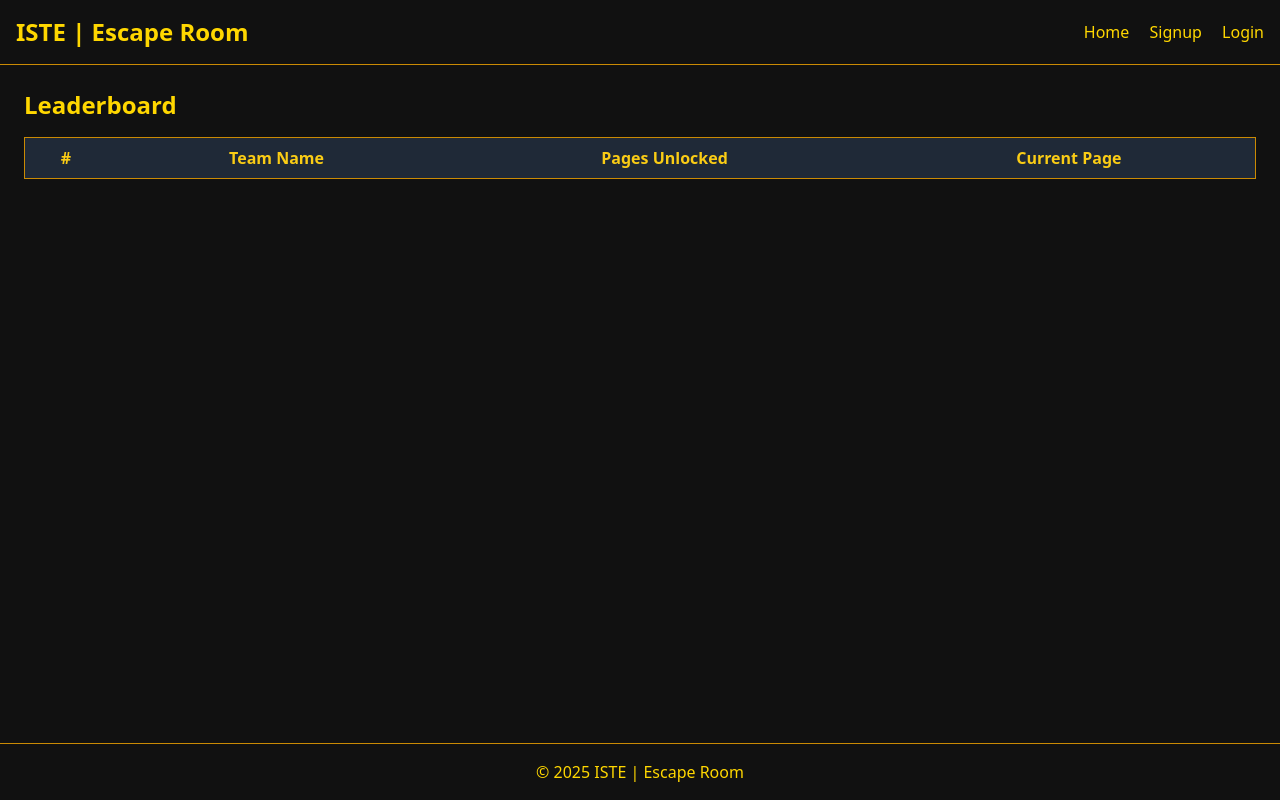
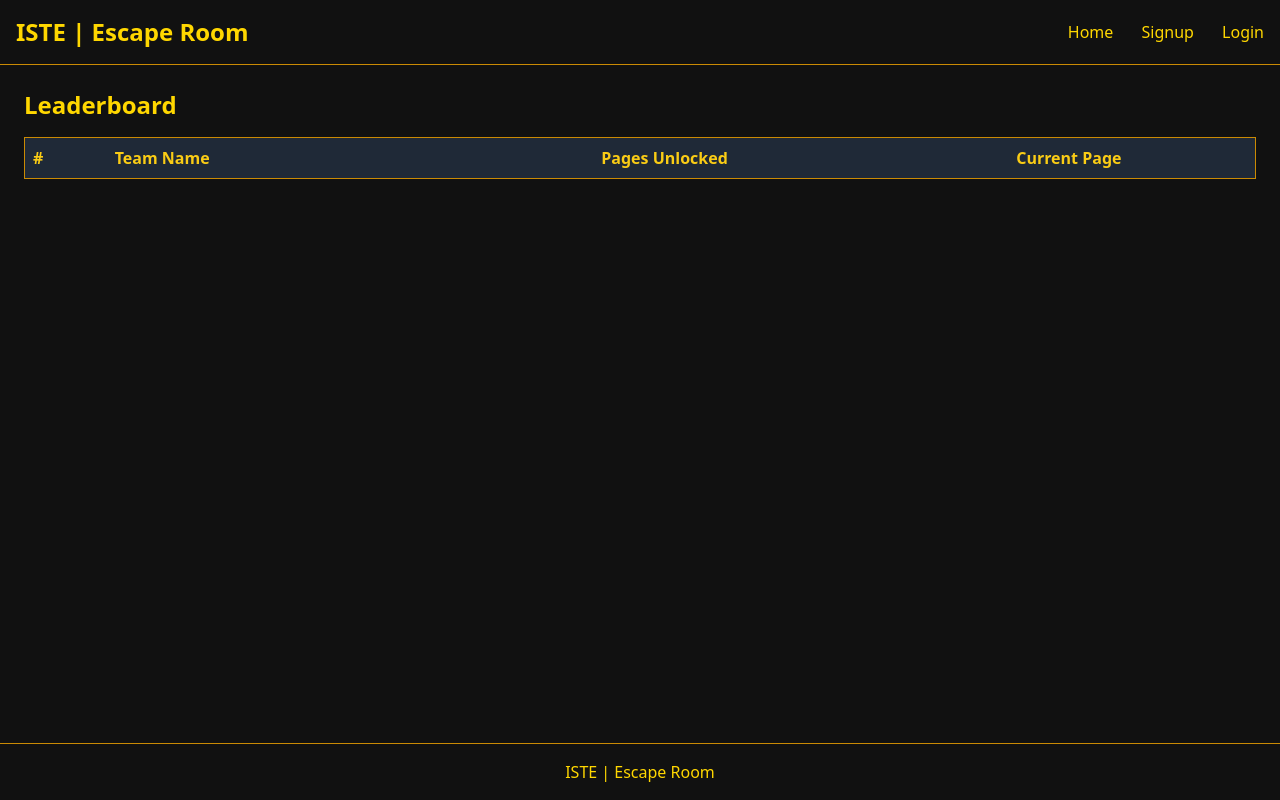
Before and after one commit to AshKumar0807/escape_room_2, a Flask app: page /leaderboard in a window 1280 px wide. Run offline with Flask 3, Linux system fonts and the light colour scheme; lists and menus that the app fills with data are empty; some libraries are stand-ins or nearby versions.

Commit message:
pages fix and leaderboard fix

```diff
--- a/app.py
+++ b/app.py
@@ -115,6 +115,60 @@ def login():
 
     return render_template("login.html")
 
+# @app.route("/page", methods=["GET", "POST"])
+# def page():
+#     team_name = session.get("team_name")
+#     if not team_name:
+#         flash("Please signup or login first!")
+#         return redirect(url_for("signup"))
+
+#     team = Team.query.filter_by(name=team_name).first()
+#     if not team:
+#         flash("Team not found!")
+#         return redirect(url_for("signup"))
+
+#     # Get current page
+#     page = None
+#     if team.current_page_id:
+#         page = Page.query.get(team.current_page_id)
+
+#     if not page:
+#         # New team: assign first page
+#         first_page = Page.query.order_by(Page.id).first()
+#         if first_page:
+#             team.current_page_id = first_page.id
+#             db.session.commit()
+#             page = first_page
+#         else:
+#             return "All pages completed! 🎉"
+
+#     code_unlocked = False
+#     unlock_code = None
+
+#     if request.method == "POST":
+#         answer = request.form.get("answer", "").strip().lower()
+
+#         if answer == page.answer.lower():
+#             code_unlocked = True
+#             unlock_code = page.unlock_code
+
+#             if not TeamProgress.query.filter_by(team_id=team.id, page_id=page.id).first():
+#                 db.session.add(TeamProgress(team_id=team.id, page_id=page.id))
+#                 db.session.commit()
+
+#             #next page
+#             team.last_key = unlock_code
+#             next_page = Page.query.filter(Page.id > page.id).order_by(Page.id).first()
+#             team.current_page_id = next_page.id if next_page else None
+#             db.session.commit()
+
+#             flash(f"✅ Correct!")
+#             return redirect(url_for("page"))
+#         else:
+#             flash("❌ Incorrect! Try again.")
+
+#     return render_template("page.html", page=page, code_unlocked=code_unlocked, unlock_code=unlock_code)
+
 @app.route("/page", methods=["GET", "POST"])
 def page():
     team_name = session.get("team_name")
@@ -127,10 +181,12 @@ def page():
         flash("Team not found!")
         return redirect(url_for("signup"))
 
+    # Check if the team has already completed all pages
+    if team.current_page_id is None:
+        return render_template("completion.html", team_name=team_name)
+
     # Get current page
-    page = None
-    if team.current_page_id:
-        page = Page.query.get(team.current_page_id)
+    page = Page.query.get(team.current_page_id)
 
     if not page:
         # New team: assign first page
@@ -140,7 +196,7 @@ def page():
             db.session.commit()
             page = first_page
         else:
-            return "All pages completed! 🎉"
+            return render_template("completion.html", team_name=team_name)
 
     code_unlocked = False
     unlock_code = None
@@ -156,20 +212,30 @@ def page():
                 db.session.add(TeamProgress(team_id=team.id, page_id=page.id))
                 db.session.commit()
 
-            #next page
+            # Record the last key
             team.last_key = unlock_code
+
+            # Find next page
             next_page = Page.query.filter(Page.id > page.id).order_by(Page.id).first()
-            team.current_page_id = next_page.id if next_page else None
+
+            if next_page:
+                team.current_page_id = next_page.id
+            else:
+                # No more pages - mark as completed
+                team.current_page_id = None
+
             db.session.commit()
 
-            flash(f"✅ Correct!")
-            return redirect(url_for("page"))
+            if next_page:
+                flash("✅ Correct!")
+                return redirect(url_for("page"))
+            else:
+                # All challenges completed!
+                return render_template("completion.html", team_name=team_name)
         else:
             flash("❌ Incorrect! Try again.")
 
     return render_template("page.html", page=page, code_unlocked=code_unlocked, unlock_code=unlock_code)
-
-
 
 @app.route("/leaderboard")
 def leaderboard():
--- a/templates/add_page.html
+++ b/templates/add_page.html
@@ -1,5 +1,6 @@
 {% extends "base.html" %}
 {% block content %}
+<!-- THIS PAGE IS NOT IN USE -->
 <div class="max-w-2xl mx-auto mt-6 bg-gray-900 p-6 rounded shadow">
     <h2 class="text-2xl font-bold mb-4">Add New Page</h2>
     <form method="POST">
@@ -27,4 +28,5 @@
         <button type="submit" class="btn w-full">Add Page</button>
     </form>
 </div>
+
 {% endblock %}
--- a/templates/base.html
+++ b/templates/base.html
@@ -32,17 +32,17 @@
     <header class="p-4 flex justify-between items-center border-b border-yellow-600">
         <h1 class="text-2xl font-bold">ISTE | Escape Room</h1>
         <nav>
-            <a href="{{ url_for('index') }}" class="mr-4">Home</a>
+            <a href="{{ url_for('index') }}" class="mr-6">Home</a>
 
             {% if session.get('team_name') %}
             <a href="{{ url_for('leaderboard') }}" class="mr-4">Leaderboard</a>
-            <a href="{{ url_for('logout') }}" class="mr-4">Logout</a>
+            <a href="{{ url_for('logout') }}" class="mr-6">Logout</a>
             {% endif %}
             {% if session.get('is_admin') %}
-            <a href="{{ url_for('admin_logout') }}" class="mr-4">Admin Logout</a>
+            <a href="{{ url_for('admin_logout') }}" class="mr-6">Admin Logout</a>
             {% endif %}
             {% if not session.get('team_name') and not session.get('is_admin') %}
-            <a href="{{ url_for('signup') }}" class="mr-4">Signup</a>
+            <a href="{{ url_for('signup') }}" class="mr-6">Signup</a>
             <a href="{{ url_for('login') }}">Login</a>
             {% endif %}
         </nav>
@@ -62,7 +62,7 @@
     </main>
 
     <footer class="p-4 text-center border-t border-yellow-600">
-        &copy; 2025 ISTE | Escape Room
+        ISTE | Escape Room
     </footer>
 
 </body>
--- a/templates/leaderboard.html
+++ b/templates/leaderboard.html
@@ -1,7 +1,7 @@
 {% extends "base.html" %}
 {% block content %}
 <h2 class="text-2xl font-bold mb-4">Leaderboard</h2>
-<table class="w-full border border-yellow-600 rounded">
+<!-- <table class="w-full border border-yellow-600 rounded">
     <thead>
         <tr class="bg-gray-800 text-yellow-400">
             <th class="p-2 border-b border-yellow-600">#</th>
@@ -13,12 +13,33 @@
     <tbody>
         {% for team in leaderboard%}
         <tr class="border-b border-yellow-600">
-            <td class="p-2">{{ team.id }}</td>
+            <td class="p-2">{{ loop.index }}</td>
             <td class="p-2">{{ team.team_name }}</td>
             <td class="p-2">{{ team.pages_unlocked }}</td>
             <td class="p-2">{{ team.current_page }}</td>
         </tr>
         {% endfor %}
     </tbody>
+</table> -->
+<table class="w-full table-auto border-collapse border border-yellow-600 rounded">
+    <thead>
+        <tr class="bg-gray-800 text-yellow-400">
+            <th class="p-2 border-b border-yellow-600 text-left">#</th>
+            <th class="p-2 border-b border-yellow-600 text-left">Team Name</th>
+            <th class="p-2 border-b border-yellow-600 text-center">Pages Unlocked</th>
+            <th class="p-2 border-b border-yellow-600 text-center">Current Page</th>
+        </tr>
+    </thead>
+    <tbody>
+        {% for team in leaderboard %}
+        <tr class="border-b border-yellow-600">
+            <td class="p-2 text-left">{{ loop.index }}</td>
+            <td class="p-2 text-left">{{ team.team_name }}</td>
+            <td class="p-2 text-center">{{ team.pages_unlocked }}</td>
+            <td class="p-2 text-center">{{ team.current_page }}</td>
+        </tr>
+        {% endfor %}
+    </tbody>
 </table>
+
 {% endblock %}
```
Also changed, not shown: templates/completion.html (added, +16 -0 lines), templates/page.html (+12 -1 lines).
